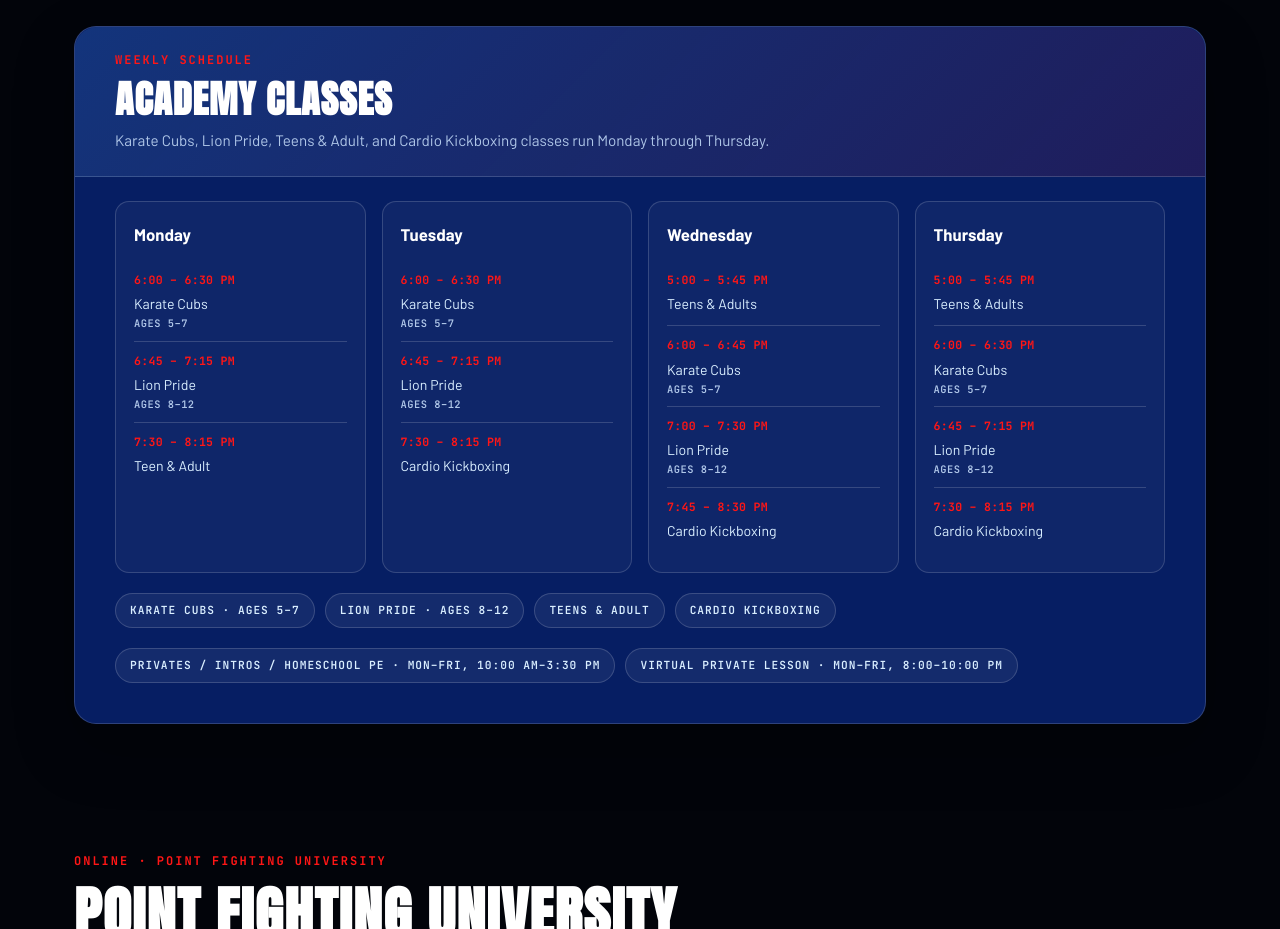
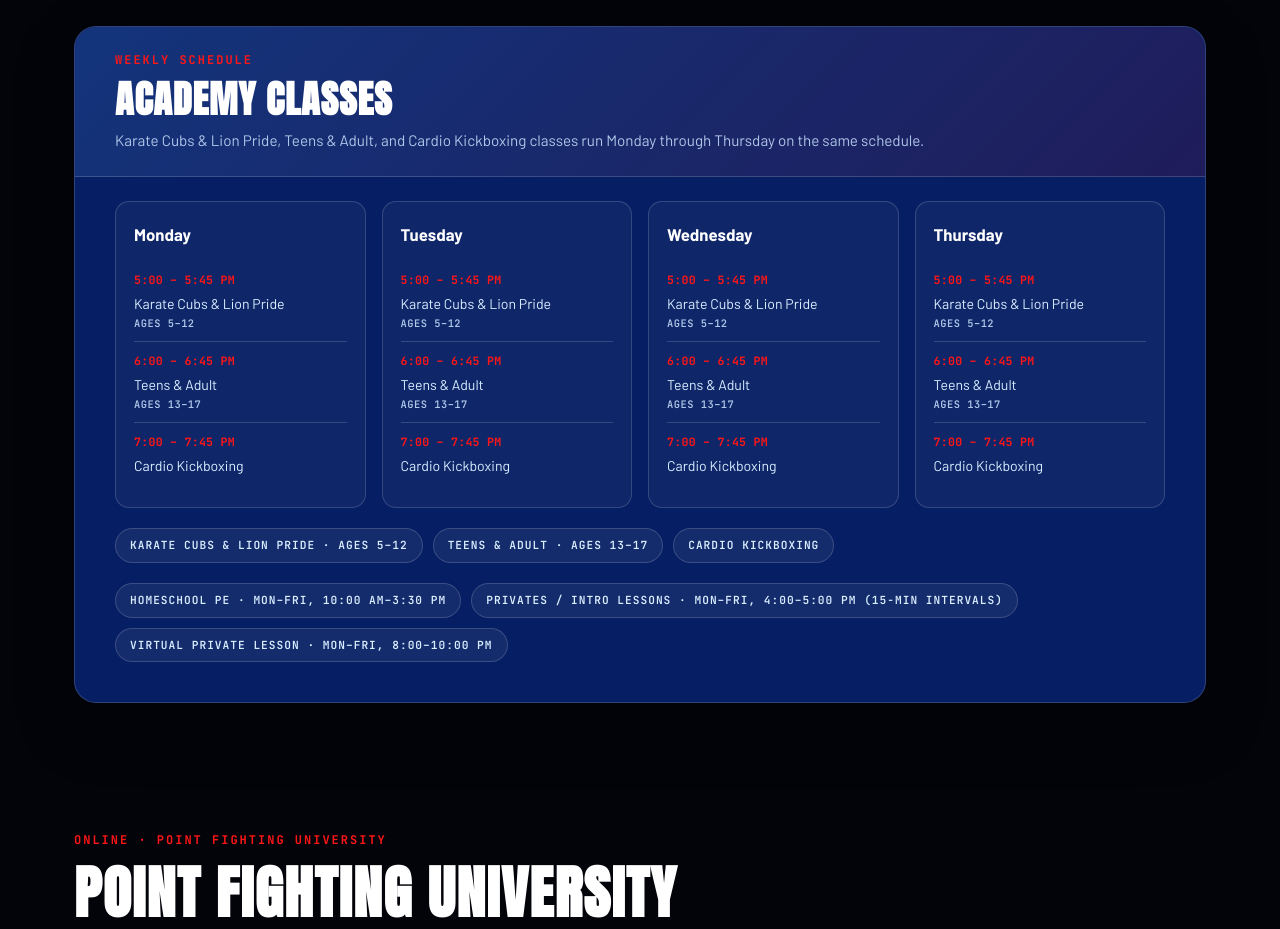
Before and after one commit to pfpkickboxingacademy-cmd/pfp-kickboxing-academy, a plain HTML site: page schedule.html in a window 1280 px wide. Shown: the part 840-1769 px from the top of the page. Drawn offline with Linux system fonts and the light colour scheme.

Commit message:
Update academy class schedule and labels

```diff
--- a/schedule.html
+++ b/schedule.html
@@ -297,46 +297,44 @@
       <div class="schedule-head">
         <span class="eyebrow">Weekly Schedule</span>
         <h3>Academy Classes</h3>
-        <p>Karate Cubs, Lion Pride, Teens &amp; Adult, and Cardio Kickboxing classes run Monday through Thursday.</p>
+        <p>Karate Cubs &amp; Lion Pride, Teens &amp; Adult, and Cardio Kickboxing classes run Monday through Thursday on the same schedule.</p>
       </div>
 
       <div class="day-grid">
         <div class="day-card">
           <h4>Monday</h4>
-          <div class="day-row"><span class="time">6:00 &ndash; 6:30 PM</span><span class="cls">Karate Cubs<span class="class-age">Ages 5&ndash;7</span></span></div>
-          <div class="day-row"><span class="time">6:45 &ndash; 7:15 PM</span><span class="cls">Lion Pride<span class="class-age">Ages 8&ndash;12</span></span></div>
-          <div class="day-row"><span class="time">7:30 &ndash; 8:15 PM</span><span class="cls">Teen &amp; Adult</span></div>
+          <div class="day-row"><span class="time">5:00 &ndash; 5:45 PM</span><span class="cls">Karate Cubs &amp; Lion Pride<span class="class-age">Ages 5&ndash;12</span></span></div>
+          <div class="day-row"><span class="time">6:00 &ndash; 6:45 PM</span><span class="cls">Teens &amp; Adult<span class="class-age">Ages 13&ndash;17</span></span></div>
+          <div class="day-row"><span class="time">7:00 &ndash; 7:45 PM</span><span class="cls">Cardio Kickboxing</span></div>
         </div>
         <div class="day-card">
           <h4>Tuesday</h4>
-          <div class="day-row"><span class="time">6:00 &ndash; 6:30 PM</span><span class="cls">Karate Cubs<span class="class-age">Ages 5&ndash;7</span></span></div>
-          <div class="day-row"><span class="time">6:45 &ndash; 7:15 PM</span><span class="cls">Lion Pride<span class="class-age">Ages 8&ndash;12</span></span></div>
-          <div class="day-row"><span class="time">7:30 &ndash; 8:15 PM</span><span class="cls">Cardio Kickboxing</span></div>
+          <div class="day-row"><span class="time">5:00 &ndash; 5:45 PM</span><span class="cls">Karate Cubs &amp; Lion Pride<span class="class-age">Ages 5&ndash;12</span></span></div>
+          <div class="day-row"><span class="time">6:00 &ndash; 6:45 PM</span><span class="cls">Teens &amp; Adult<span class="class-age">Ages 13&ndash;17</span></span></div>
+          <div class="day-row"><span class="time">7:00 &ndash; 7:45 PM</span><span class="cls">Cardio Kickboxing</span></div>
         </div>
         <div class="day-card">
           <h4>Wednesday</h4>
-          <div class="day-row"><span class="time">5:00 &ndash; 5:45 PM</span><span class="cls">Teens &amp; Adults</span></div>
-          <div class="day-row"><span class="time">6:00 &ndash; 6:45 PM</span><span class="cls">Karate Cubs<span class="class-age">Ages 5&ndash;7</span></span></div>
-          <div class="day-row"><span class="time">7:00 &ndash; 7:30 PM</span><span class="cls">Lion Pride<span class="class-age">Ages 8&ndash;12</span></span></div>
-          <div class="day-row"><span class="time">7:45 &ndash; 8:30 PM</span><span class="cls">Cardio Kickboxing</span></div>
+          <div class="day-row"><span class="time">5:00 &ndash; 5:45 PM</span><span class="cls">Karate Cubs &amp; Lion Pride<span class="class-age">Ages 5&ndash;12</span></span></div>
+          <div class="day-row"><span class="time">6:00 &ndash; 6:45 PM</span><span class="cls">Teens &amp; Adult<span class="class-age">Ages 13&ndash;17</span></span></div>
+          <div class="day-row"><span class="time">7:00 &ndash; 7:45 PM</span><span class="cls">Cardio Kickboxing</span></div>
         </div>
         <div class="day-card">
           <h4>Thursday</h4>
-          <div class="day-row"><span class="time">5:00 &ndash; 5:45 PM</span><span class="cls">Teens &amp; Adults</span></div>
-          <div class="day-row"><span class="time">6:00 &ndash; 6:30 PM</span><span class="cls">Karate Cubs<span class="class-age">Ages 5&ndash;7</span></span></div>
-          <div class="day-row"><span class="time">6:45 &ndash; 7:15 PM</span><span class="cls">Lion Pride<span class="class-age">Ages 8&ndash;12</span></span></div>
-          <div class="day-row"><span class="time">7:30 &ndash; 8:15 PM</span><span class="cls">Cardio Kickboxing</span></div>
+          <div class="day-row"><span class="time">5:00 &ndash; 5:45 PM</span><span class="cls">Karate Cubs &amp; Lion Pride<span class="class-age">Ages 5&ndash;12</span></span></div>
+          <div class="day-row"><span class="time">6:00 &ndash; 6:45 PM</span><span class="cls">Teens &amp; Adult<span class="class-age">Ages 13&ndash;17</span></span></div>
+          <div class="day-row"><span class="time">7:00 &ndash; 7:45 PM</span><span class="cls">Cardio Kickboxing</span></div>
         </div>
       </div>
 
       <div class="pill-row">
-        <span class="pill">Karate Cubs · Ages 5&ndash;7</span>
-        <span class="pill">Lion Pride · Ages 8&ndash;12</span>
-        <span class="pill">Teens &amp; Adult</span>
+        <span class="pill">Karate Cubs &amp; Lion Pride · Ages 5&ndash;12</span>
+        <span class="pill">Teens &amp; Adult · Ages 13&ndash;17</span>
         <span class="pill">Cardio Kickboxing</span>
       </div>
       <div class="pill-row">
-        <span class="pill">Privates / Intros / Homeschool PE · Mon&ndash;Fri, 10:00 AM&ndash;3:30 PM</span>
+        <span class="pill">Homeschool PE · Mon&ndash;Fri, 10:00 AM&ndash;3:30 PM</span>
+        <span class="pill">Privates / Intro Lessons · Mon&ndash;Fri, 4:00&ndash;5:00 PM (15-min intervals)</span>
         <span class="pill">Virtual Private Lesson · Mon&ndash;Fri, 8:00&ndash;10:00 PM</span>
       </div>
     </div>
```
